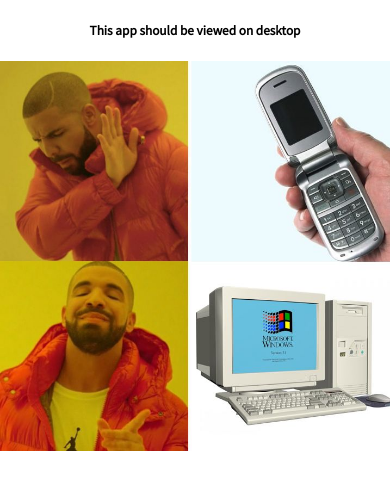
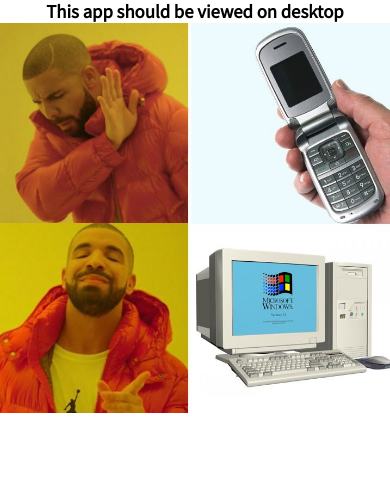
Before and after one commit to MarkGeeRomano/crowd-coin, a website: page mobile.html in a window 390 px wide. Drawn offline with Linux system fonts and the light colour scheme; a web font is replaced by a local one.

Commit message:
added mobile view

```diff
--- a/mobile.html
+++ b/mobile.html
@@ -6,7 +6,7 @@
     <link href="https://fonts.googleapis.com/css?family=Mina|Roboto|Source+Sans+Pro" rel="stylesheet">
     <link rel="stylesheet" href="/styles.css"></link>
     <style>
-      h5 { text-align: center }
+      h3 { text-align: center }
       div{
         height: 100vh;
         width: 100vw;
@@ -22,7 +22,7 @@
     </style>
   </head>
   <body>
-    <h5>This app should be viewed on desktop</h5>
+    <h3>This app should be viewed on desktop</h3>
     <div><div class="meme" /></div>
   </body>
 </html>
```
Also changed, not shown: public/flipphone.jpg (deleted).
